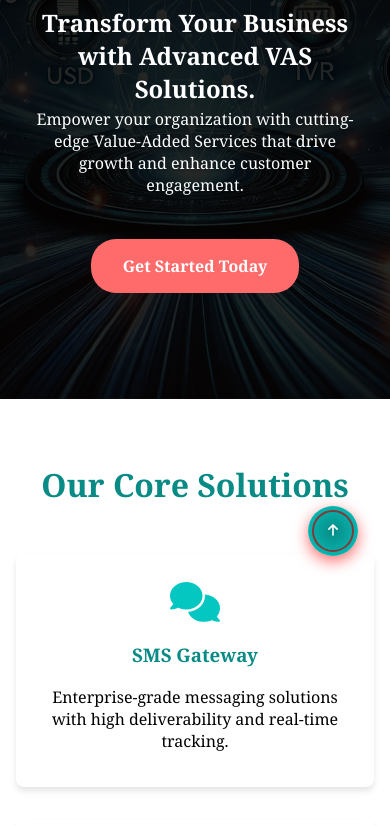
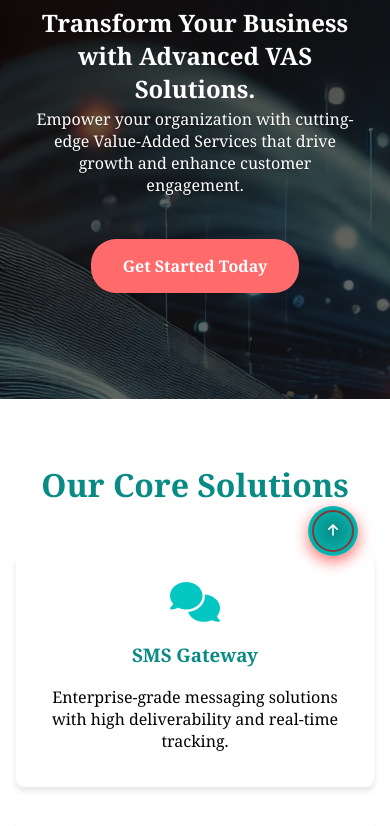
Before and after one commit to Elikiba/vastech, a plain HTML site: page index.html in a window 390 px wide. Shown: the part 256-1082 px from the top of the page. Drawn offline with Linux system fonts and the light colour scheme; a script that the page names is missing.

Commit message:
Update styles.css

```diff
--- a/styles.css
+++ b/styles.css
@@ -219,7 +219,7 @@
   /* HERO SECTION */
   /* ================ */
   .hero {
-    background: linear-gradient(rgba(0,0,0,0.85), rgba(0,0,0,0.85)), url('Images/hero.webp');
+    background: linear-gradient(rgba(0,0,0,0.8), rgba(0,0,0,0.8)), url('Images/hero.webp');
     height: 100vh;
     min-height: 600px;
     background-size: cover;
@@ -991,6 +991,7 @@
     }
 
     .hero {
+      background: linear-gradient(rgba(0,0,0,0.6), rgba(0,0,0,0.6)), url('Images/hero.webp');
       margin-top: 55px;
       height: 500px;
     }
```
